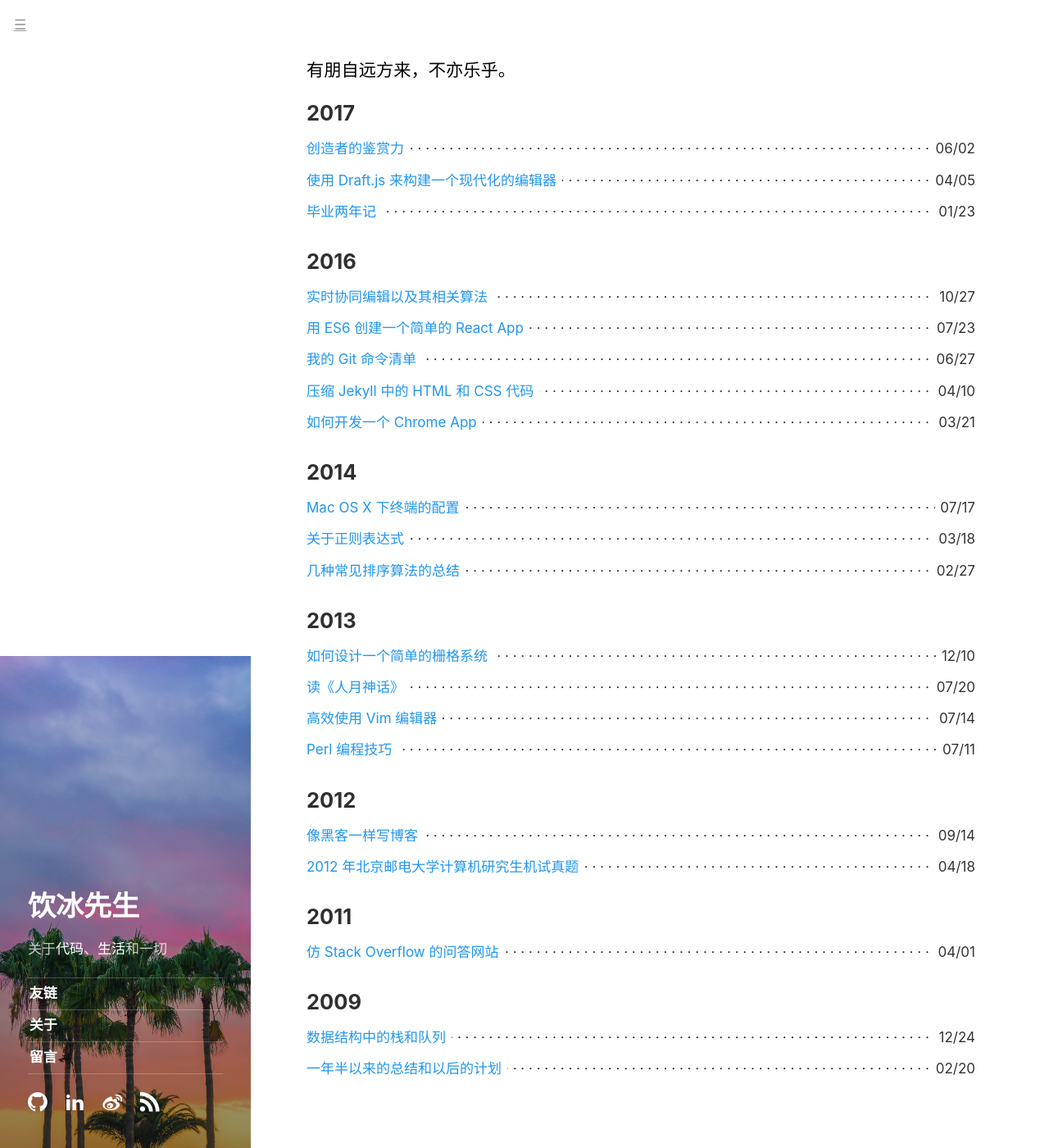
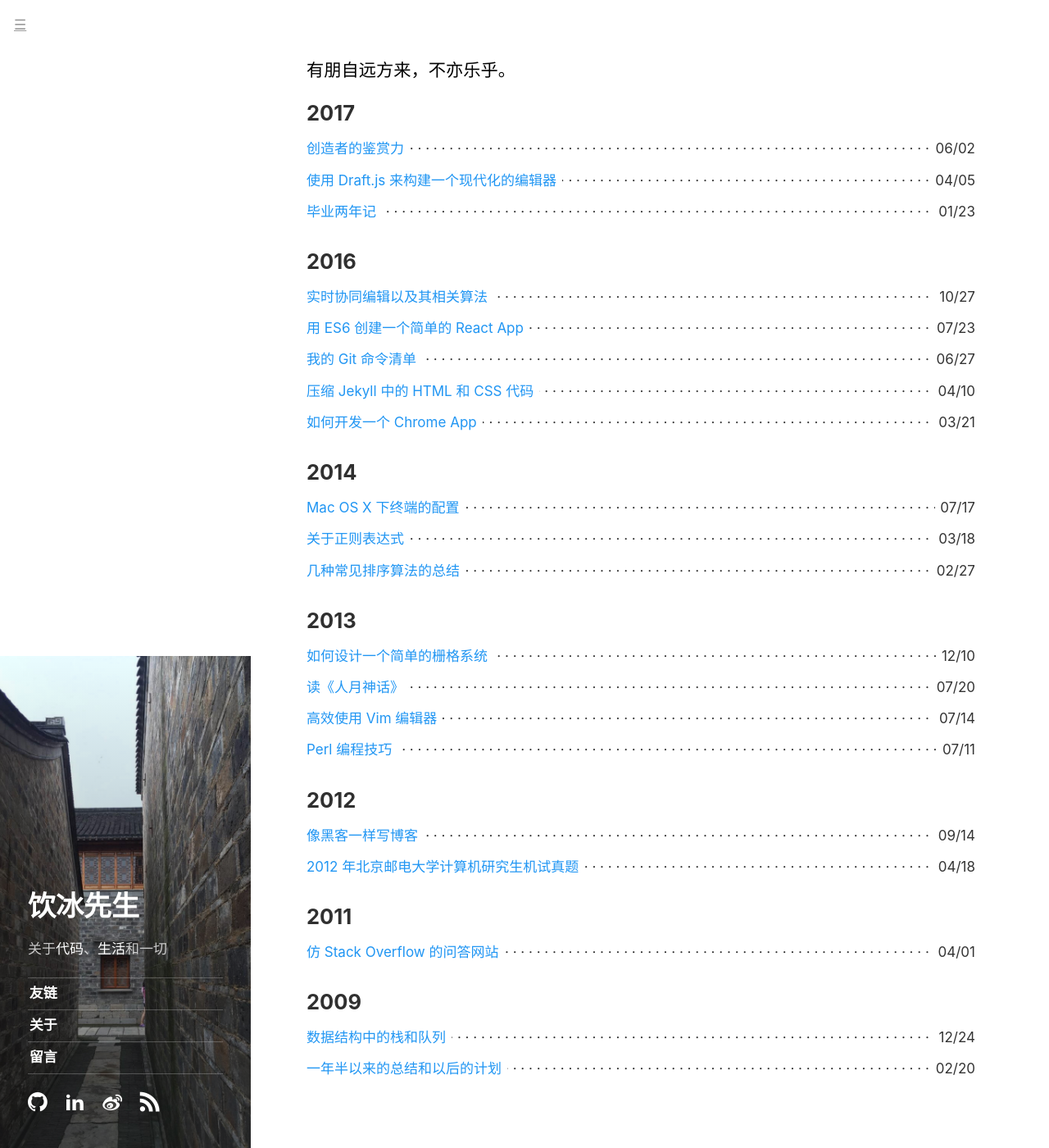
Before and after one commit to ybm/myanbin.github.io, a Jekyll site: the page built from index.html, in a window 1280 px wide and 1400 px high. Shown: the whole window at 82% size. Built offline with Jekyll 4.4.1, drawn with Linux system fonts in a browser that asks for light colours; comment, search, counter and statistics services are not loaded.

Commit message:
feat: 增加新的边栏图片

```diff
--- a/_config.yml
+++ b/_config.yml
@@ -21,7 +21,7 @@ sidebar_tags:     []
 analytics:        'UA-32028925-2'
 
 # Fallback image and color if not overwritten for tag or post
-image:            /public/img/coconut.jpg
+image:            /public/img/walls.jpg
 color:            '#2196f3'
 
 author:
--- a/_includes/extra.html
+++ b/_includes/extra.html
@@ -1,5 +1,5 @@
 <script>
-if (navigator.platform == "Win32") {
+if (navigator.platform === "Win32") {
   var cssId = 'webkit-scrollbar';
   if (!document.getElementById(cssId)) {
     var head  = document.getElementsByTagName('head')[0];
--- a/public/css/hyde.scss
+++ b/public/css/hyde.scss
@@ -170,7 +170,7 @@ html {
 /* About section */
 .sidebar-about > h1 {
   /*font-family: "PT Serif", Georgia, serif;*/
-  font-family: "-apple-system", "Open Sans", "Helvetica Neue", "PingFang SC", "Microsoft JhengHei", sans-serif;
+  font-family: "-apple-system", "Open Sans", "Helvetica Neue", "PingFang SC", sans-serif;
   color: #fff;
   margin-top: 0;
   font-size: 2rem;
```
Also changed, not shown: public/img/walls.jpg (added).
